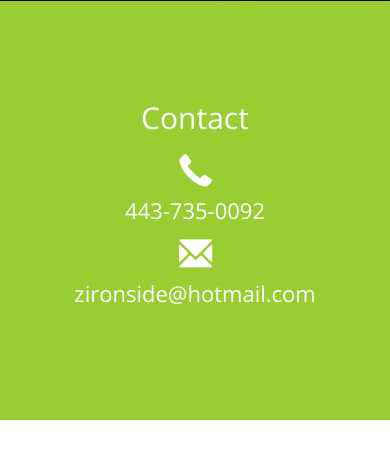
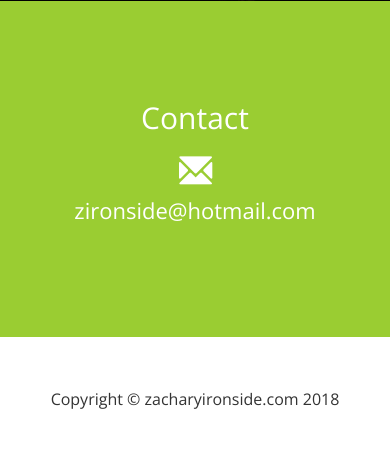
Before and after one commit to Xachman/zacharyironside-site, a Flask app: page / in a window 390 px wide. Shown: the part 373-840 px from the top of the page. Run offline with Flask 2, Linux system fonts and the light colour scheme; some libraries are stand-ins or nearby versions.

Commit message:
remove phone number from layout.html

```diff
--- a/app/templates/layout.html
+++ b/app/templates/layout.html
@@ -80,7 +80,6 @@
         <div class="contact">
         	<div class="container">
 				<h2 class="section-heading">Contact</h2>
-				<p><span class="glyphicon glyphicon-earphone"></span><br> 443-735-0092</p>
 				<p><span class="glyphicon glyphicon-envelope"></span><br> <a href="mailto:zironside@hotmail.com">zironside@hotmail.com</a></p>
         	</div>
         </div>
```
